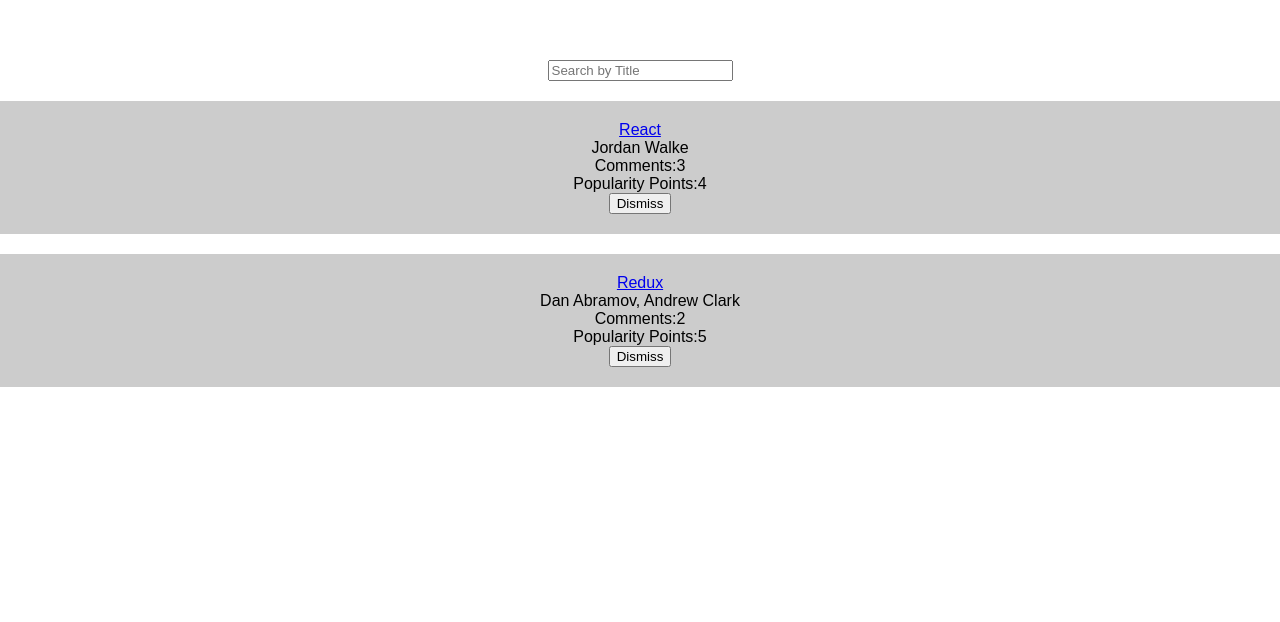
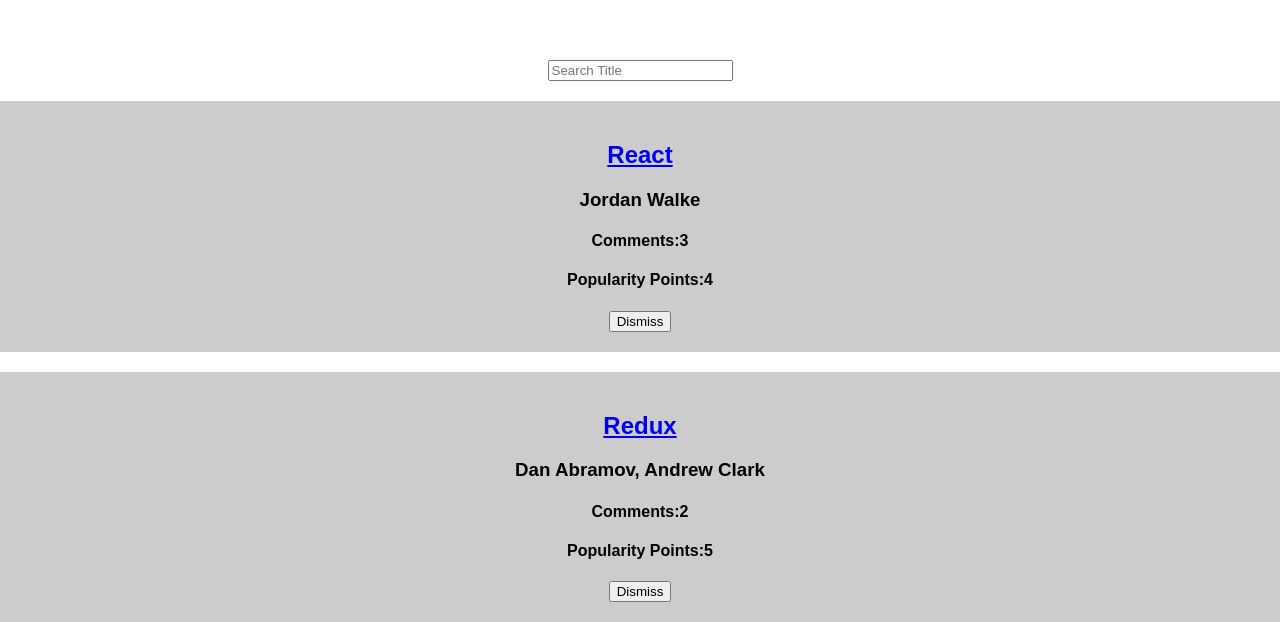
Before and after one commit to kevinchristopherdev/react-hacker-news, a React (Create React App) app: page / in a window 1280 px wide. Shown: the part 196-818 px from the top of the page. Built offline with nearby package versions, Linux system fonts and the light colour scheme.

Commit message:
Search component is working and abstracted

```diff
--- a/src/App.js
+++ b/src/App.js
@@ -1,4 +1,5 @@
 import React, { Component } from 'react';
+import Search from './components/Search';
 import './App.css';
 
 const list = [
@@ -49,34 +50,25 @@
     const { searchTerm, list } = this.state;
     return (
       <div className="App">
-        <form>
-          <input
-          type="text"
-          placeholder="Search by Title"
+        <Search
           value={searchTerm}
           onChange={this.onSearchChange}
         />
-        </form>
         {list.filter(isSearched(searchTerm)).map(item =>
             <div key={item.objectID} className={"list-item"}>
-              <span>
+              <h2>
                 <a href={item.url}>{item.title}</a>
-              </span>
-              <br />
-              <span>{item.author}</span>
-              <br />
-              <span>Comments:{item.num_comments}</span>
-              <br />
-              <span>Popularity Points:{item.points}</span>
-              <br />
-              <span>
+              </h2>
+              <h3>{item.author}</h3>
+              <h4>Comments:{item.num_comments}</h4>
+              <h4>Popularity Points:{item.points}</h4>
               <button
                 onClick={() => this.onDismiss(item.objectID)}
                 type="button"
               >
                 Dismiss
               </button>
-              </span>
+
             </div>
         )}
       </div>
--- /dev/null
+++ b/src/components/Search.jsx
@@ -0,0 +1,19 @@
+import React, { Component } from 'react';
+
+class Search extends Component {
+    render() {
+        const { value, onChange } = this.props;
+        return (
+            <form>
+                <input
+                    type="text"
+                    placeholder="Search Title"
+                    value={value}
+                    onChange={onChange}
+                />
+            </form>
+        )
+    }
+}
+
+export default Search;
```
Lines whose indentation alone changed are shown as unchanged.
